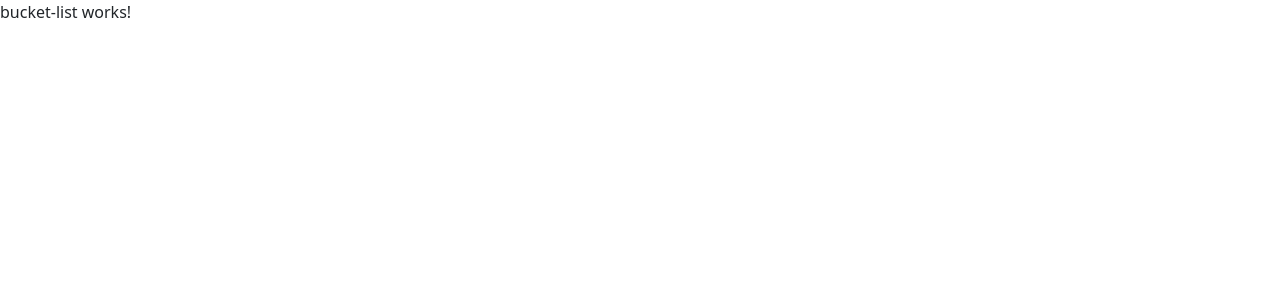
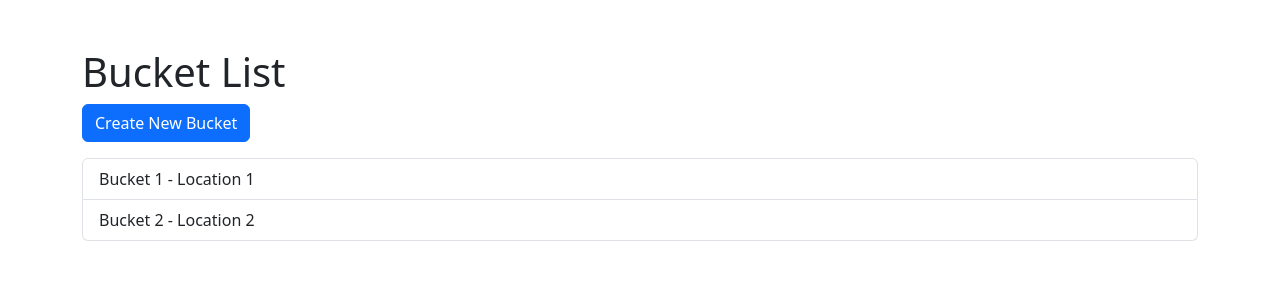
Before and after one commit to MatijaKocevar/secure-cloud-storage, an Angular app: page / in a window 1280 px wide. Shown: the top 300 px of the page. Built offline with nearby package versions, Linux system fonts and the light colour scheme.

Commit message:
Update bucket list component

```diff
--- a/src/app/app.routes.ts
+++ b/src/app/app.routes.ts
@@ -1,6 +1,8 @@
 import { Routes } from '@angular/router';
 import { BucketListComponent } from './features/bucket-list/bucket-list.component';
+import { CreateBucketComponent } from './features/create-bucket/create-bucket.component';
 
 export const routes: Routes = [
   { path: '', component: BucketListComponent },
+  { path: 'create', component: CreateBucketComponent }
 ];
--- a/src/app/features/bucket-list/bucket-list.component.html
+++ b/src/app/features/bucket-list/bucket-list.component.html
@@ -1 +1,12 @@
-<p>bucket-list works!</p>
+<div class="container mt-5">
+  <h1>Bucket List</h1>
+  <button class="btn btn-primary mb-3" (click)="showCreateForm = true" *ngIf="!showCreateForm">Create New Bucket</button>
+  <div *ngIf="showCreateForm">
+    <app-create-bucket (bucketCreated)="onBucketCreated($event)"></app-create-bucket>
+  </div>
+  <ul class="list-group">
+    <li class="list-group-item" *ngFor="let bucket of buckets">
+      {{ bucket.name }} - {{ bucket.location }}
+    </li>
+  </ul>
+</div>
--- a/src/app/features/bucket-list/bucket-list.component.ts
+++ b/src/app/features/bucket-list/bucket-list.component.ts
@@ -1,12 +1,32 @@
-import { Component } from '@angular/core';
+import { Component, OnInit } from '@angular/core';
+import { CommonModule } from '@angular/common';
+import { FormsModule } from '@angular/forms';
+import { BucketService } from '../../core/services/bucket.service';
+import { Bucket } from '../../core/models/bucket.model';
+import { CreateBucketComponent } from '../create-bucket/create-bucket.component';
 
 @Component({
   selector: 'app-bucket-list',
   standalone: true,
-  imports: [],
+  imports: [CommonModule, FormsModule, CreateBucketComponent],
   templateUrl: './bucket-list.component.html',
-  styleUrl: './bucket-list.component.scss'
+  styleUrls: ['./bucket-list.component.scss']
 })
-export class BucketListComponent {
+export class BucketListComponent implements OnInit {
+  buckets: Bucket[] = [];
+  showCreateForm = false;
 
+  constructor(private bucketService: BucketService) { }
+
+  ngOnInit(): void {
+    console.log('BucketListComponent initialized');
+    this.bucketService.getBuckets().subscribe(data => {
+      this.buckets = data;
+    });
+  }
+
+  onBucketCreated(newBucket: Bucket) {
+    this.buckets.push(newBucket);
+    this.showCreateForm = false;
+  }
 }
```
